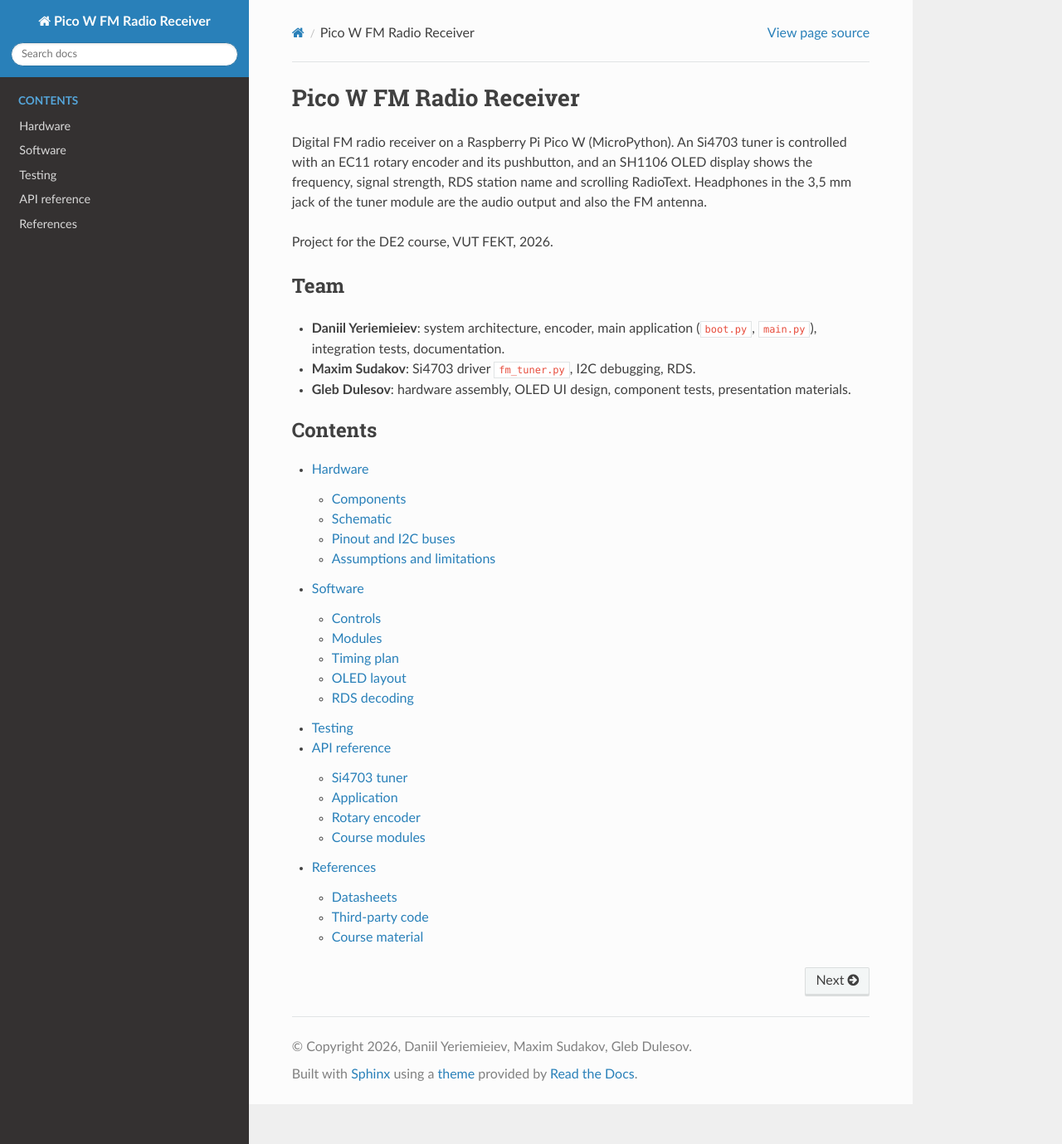
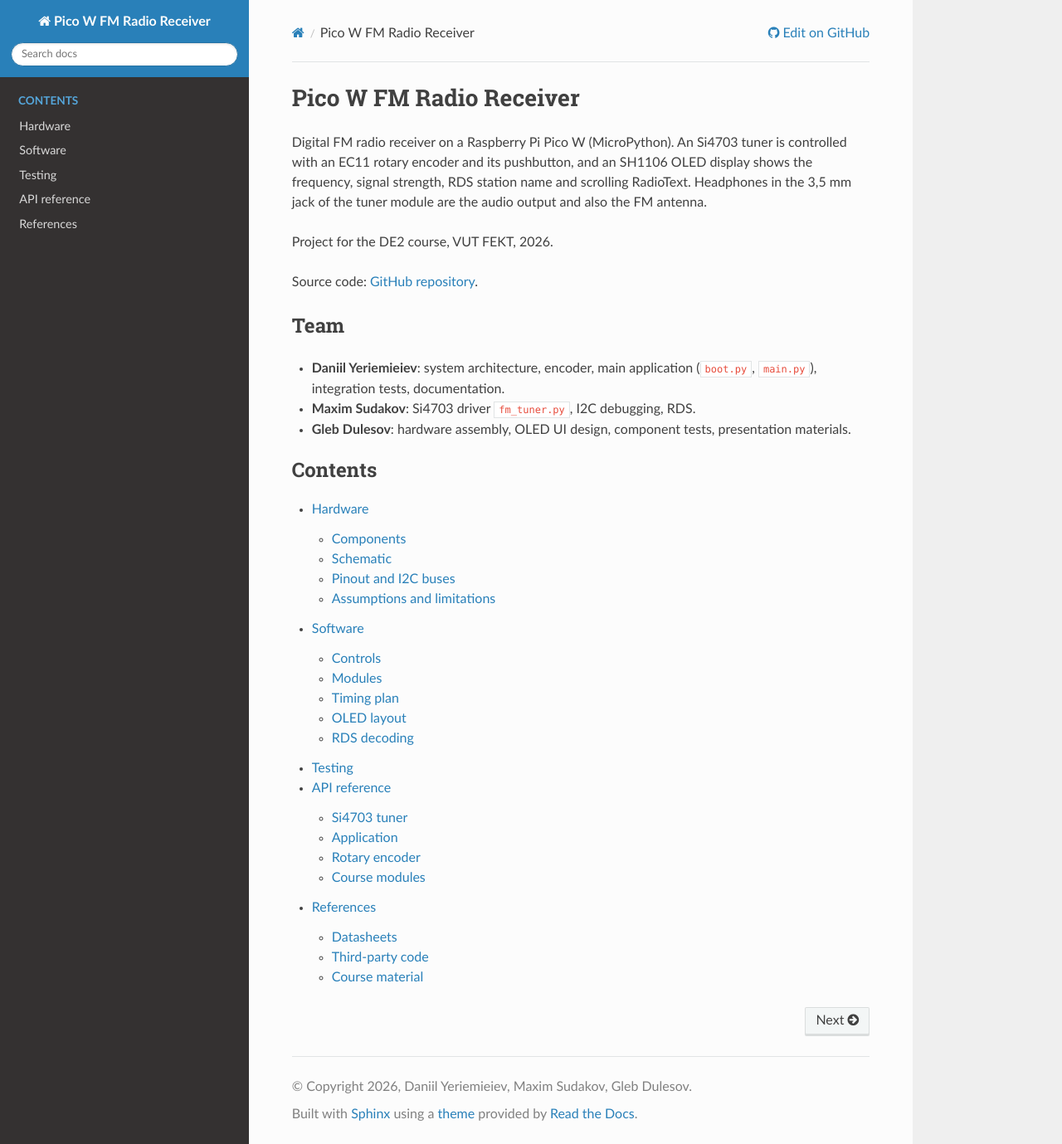
Before and after one commit to daniil-yeriemieiev/pico-fm-receiver, a Sphinx documentation site: the page built from docs/sphinx/index.rst, in a window 1280 px wide and 1379 px high. Shown: the whole window at 83% size. Built offline with Sphinx 7.4.7 and the Read the Docs theme 3.1.0, drawn with Linux system fonts in a browser that asks for light colours.

Commit message:
docs: add GitHub repository links to Sphinx documentation
- Configured sphinx_rtd_theme html_context to display the repository link in the page header.
- Added a direct source code link to the Sphinx index page.

```diff
--- a/docs/sphinx/conf.py
+++ b/docs/sphinx/conf.py
@@ -61,3 +61,11 @@ autoclass_content = "both"
 
 exclude_patterns = ["_build"]
 html_theme = "sphinx_rtd_theme"
+
+html_context = {
+    "display_github": True,
+    "github_user": "daniil-yeriemieiev",
+    "github_repo": "pico-fm-receiver",
+    "github_version": "main",
+    "conf_py_path": "/docs/sphinx/",
+}
--- a/docs/sphinx/index.rst
+++ b/docs/sphinx/index.rst
@@ -9,6 +9,8 @@ Headphones in the 3,5 mm jack of the tuner module are the audio output
 and also the FM antenna.
 
 Project for the DE2 course, VUT FEKT, 2026.
+
+Source code: `GitHub repository <https://github.com/daniil-yeriemieiev/pico-fm-receiver>`_.
 
 Team
 ----
```
